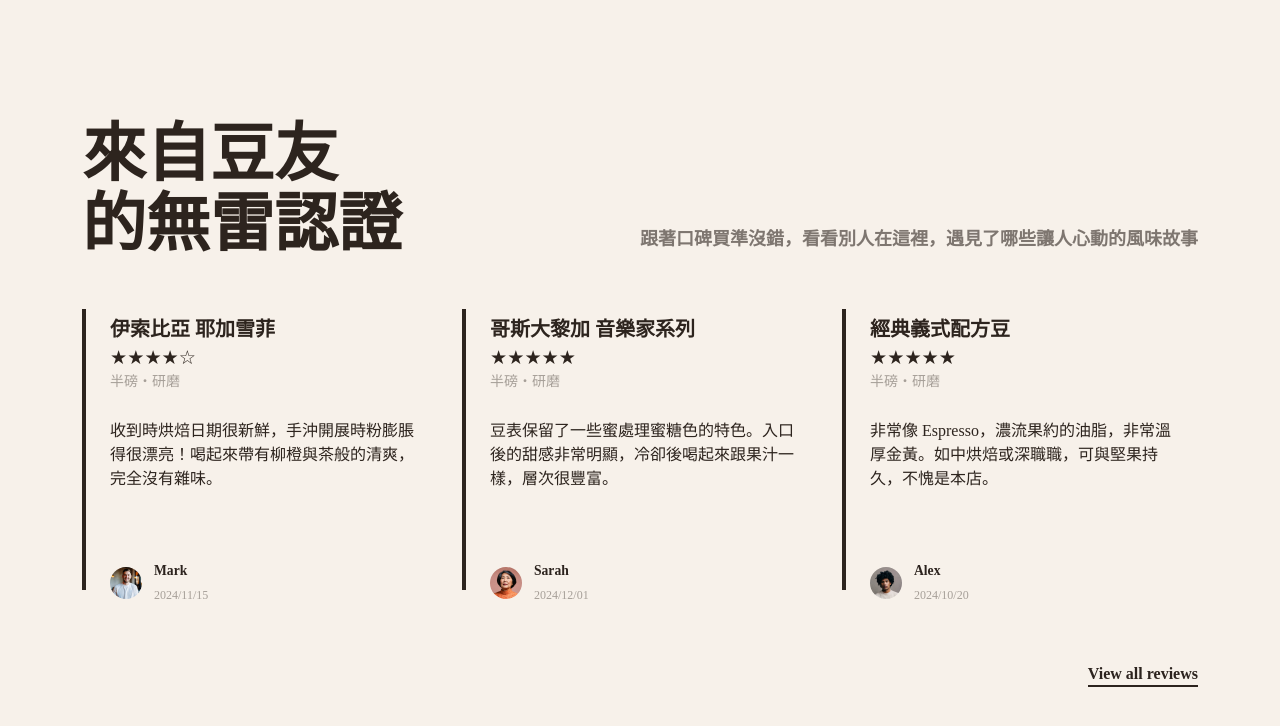
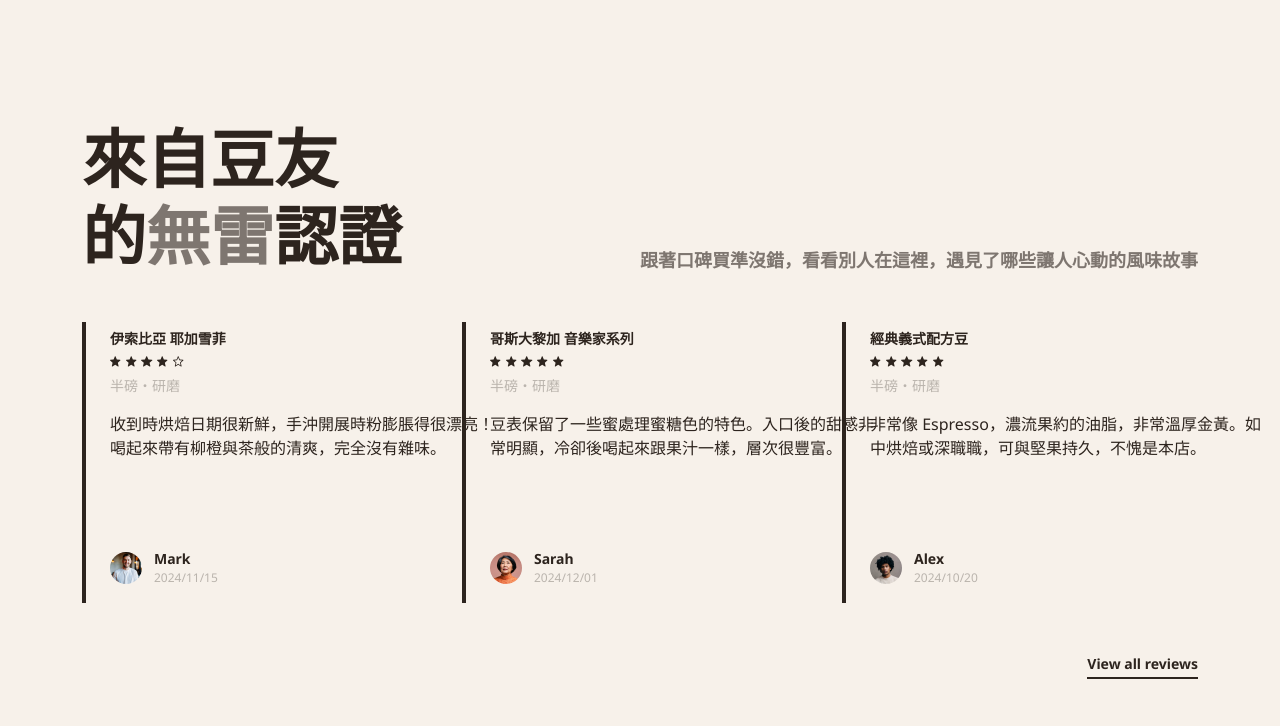
Before and after one commit to Jeffrey20230215/BeanYourself, a React (Vite) app: page / in a window 1280 px wide. Shown: the top 726 px of the page. Built offline with nearby package versions, Linux system fonts and the light colour scheme.

Commit message:
fix: 修正 Section 3 基礎排版

```diff
--- a/src/ReviewSection.jsx
+++ b/src/ReviewSection.jsx
@@ -1,16 +1,19 @@
 import React from 'react';
 import 'bootstrap/dist/css/bootstrap.min.css';
-import './ReviewSection.scss'; // 引入剛剛建立的樣式表
+import './ReviewSection.scss';
 
 import markAvatar from './assets/Mark.jpg';
 import sarahAvatar from './assets/Sarah.jpg';
 import alexAvatar from './assets/Alex.jpg';
+import starIcon from './assets/star.svg';
+// 請確保資產資料夾中有 star-empty.svg
+import starEmptyIcon from './assets/star-empty.svg';
 
 const reviews = [
   {
     id: 1,
     title: "伊索比亞 耶加雪菲",
-    stars: "★★★★☆",
+    starCount: 4,
     category: "半磅・研磨",
     content: "收到時烘焙日期很新鮮，手沖開展時粉膨脹得很漂亮！喝起來帶有柳橙與茶般的清爽，完全沒有雜味。",
     author: "Mark",
@@ -20,7 +23,7 @@ const reviews = [
   {
     id: 2,
     title: "哥斯大黎加 音樂家系列",
-    stars: "★★★★★",
+    starCount: 5,
     category: "半磅・研磨",
     content: "豆表保留了一些蜜處理蜜糖色的特色。入口後的甜感非常明顯，冷卻後喝起來跟果汁一樣，層次很豐富。",
     author: "Sarah",
@@ -30,7 +33,7 @@ const reviews = [
   {
     id: 3,
     title: "經典義式配方豆",
-    stars: "★★★★★",
+    starCount: 5,
     category: "半磅・研磨",
     content: "非常像 Espresso，濃流果約的油脂，非常溫厚金黃。如中烘焙或深職職，可與堅果持久，不愧是本店。",
     author: "Alex",
@@ -39,32 +42,56 @@ const reviews = [
   }
 ];
 
+// 星星元件：尺寸與間距由 SCSS 控制
+const StarRating = ({ count }) => {
+  return (
+    <div className="stars">
+      {[...Array(5)].map((_, i) => (
+        <img
+          key={i}
+          src={i < count ? starIcon : starEmptyIcon}
+          alt="star"
+        />
+      ))}
+    </div>
+  );
+};
+
 export default function ReviewSection() {
   return (
     <section className="review-section">
       <div className="container">
-        <div className="row align-items-end mb-5">
-          <div className="col-md-5">
+
+        {/* 1. 標題區塊：使用 heading-row 配合 SCSS 的 space-between */}
+        <div className="heading-row mb-5">
+          <div className="main-title-group">
             <h2 className="main-title">來自豆友</h2>
-            <h2 className="main-title">的無雷認證</h2>
+            <h2 className="main-title">的<span className="highlight">無雷</span>認證</h2>
           </div>
-          <div className="col-md-7 text-md-end pb-2">
-            <p className="sub-title">
-              跟著口碑買準沒錯，看看別人在這裡，遇見了哪些讓人心動的風味故事
-            </p>
-          </div>
+          <p className="sub-title">
+            跟著口碑買準沒錯，看看別人在這裡，遇見了哪些讓人心動的風味故事
+          </p>
         </div>
 
+        {/* 2. 卡片列表 */}
         <div className="row">
           {reviews.map((item) => (
             <div key={item.id} className="col-md-4 mb-4">
               <div className="review-card">
+                {/* 產品名 (Gap: 4px 到星星) */}
                 <h5 className="card-title">{item.title}</h5>
-                <div className="stars">{item.stars}</div>
+
+                {/* 星星評分 (Gap: 4px 到分類) */}
+                <StarRating count={item.starCount} />
+
+                {/* 分類標籤 (Gap: 16px 到內容) */}
                 <div className="category">{item.category}</div>
+
+                {/* 內容區塊 (Gap: 32px 到頭像) */}
                 <p className="content">{item.content}</p>
 
-                <div className="d-flex align-items-center user-info">
+                {/* 底部用户信息：由 SCSS 控制 margin-top: 32px */}
+                <div className="user-info">
                   <img src={item.avatar} alt={item.author} className="avatar" />
                   <div>
                     <div className="author-name">{item.author}</div>
@@ -76,7 +103,8 @@ export default function ReviewSection() {
           ))}
         </div>
 
-        <div className="text-end mt-5">
+        {/* 3. View all 連結：保持 Bootstrap text-end 排版 */}
+        <div className="text-end mt-4">
           <a href="#" className="view-all-link">
             View all reviews
           </a>
--- a/src/ReviewSection.scss
+++ b/src/ReviewSection.scss
@@ -1,91 +1,123 @@
 @import './assets/ds_tokens';
+
 .review-section {
-  background-color: #F7F1EA;
+  background-color: $ds-bg-cream;
   padding: 120px 0;
-  font-family: serif;
   min-height: 100vh;
   display: flex;
   align-items: center;
 
-  .main-title {
-    font-size: 64px;
-    font-weight: bold;
-    color: #2D241E;
-    line-height: 1.1;
-    margin: 0;
-  }
+  .heading-row {
+    display: flex;
+    justify-content: space-between;
+    align-items: flex-end;
+    margin-bottom: 48px;
+    width: 100%;
 
-  .sub-title {
-    color: #7E7670;
-    font-size: 18px;
-    line-height: 27px;
-    max-width: 558px;
-    margin-left: auto;
-    margin-bottom: 0;
-    font-weight: bold; // 依據先前 Figma 建議增加
+    .main-title {
+      color: $ds-text-main;
+      @include ds-display-d4;
+      margin: 0;
+      line-height: 1.2;
+
+      .highlight { color: $ds-primary-10; }
+    }
+
+    .sub-title {
+      color: $ds-text-muted;
+      @include ds-t6;
+      max-width: 558px;       // Figma 標註寬度
+      margin: 0;
+      text-align: right;      // Figma 標註右對齊
+      line-height: 27px;      // Figma 標註高度
+    }
   }
 
   .review-card {
-    border-left: 4px solid #2D241E;
-    padding: 8px 24px; // 修正了原本 8 缺少單位的問題
-    height: 281px;
+    border-left: 4px solid #2D241E; // Figma: Primary/13 (#2D241E)
+    padding: 8px 24px;              // Figma: Top 8px, Side 24px
+    width: 448px;                   // Figma: Fixed 448px
+    height: 281px;                  // Figma: Fixed 281px
+    display: flex;
+    flex-direction: column;
+    background-color: transparent;
 
+    // 1. 產品名稱與星星間距 (Gap: 4px)
     .card-title {
-      font-weight: bold;
-      color: #2D241E;
-      margin-bottom: 5px;
+      color: $ds-text-main;
+      @include ds-t8-bold;
+      margin-bottom: 4px;           // Figma: product name 下方 Gap 4px
+      line-height: 17px;            // Figma: 17px
     }
 
+    // 2. 星星區域 (Gap: 4px)
     .stars {
-      color: #2D241E;
-      font-size: 1.2rem;
+      display: flex;
+      gap: 4.31px;                  // Figma: 星星間距 4.31px
+      margin-bottom: 4px;           // Figma: rating 下方 Gap 4px
+      height: 20px;                 // Figma: 20px
+      align-items: center;
+
+      img {
+        width: 11.37px;             // Figma: 11.37px
+        height: 10.83px;            // Figma: 10.83px
+      }
     }
 
+    // 3. 分類與內容間距 (Gap: 16px)
     .category {
-      color: #A69F98;
-      font-size: 14px;
-      margin-bottom: 25px;
+      color: $ds-text-light;
+      @include ds-t8;
+      margin-bottom: 16px;          // Figma: attribute 下方 Gap 16px
+      line-height: 21px;            // Figma: 21px
     }
 
+    // 4. 內容區塊
     .content {
-      color: #2D241E;
-      font-size: 16px;
-      line-height: 24px;
-      margin-bottom: 40px;
-      min-height: 100px;
+      color: $ds-text-main;
+      @include ds-t7;
+      margin-bottom: 0;
+      flex-grow: 1;                 // 撐開空間，推擠用户信息
+      line-height: 1.5;
     }
 
+    // 5. 內容與頭像間距 (Gap: 32px)
     .user-info {
+      display: flex;
+      align-items: center;
+      margin-top: 32px;             // Figma: Gap 32px
+      padding-bottom: 8px;          // 為了對齊邊界 padding
+
       .avatar {
         width: 32px;
         height: 32px;
-        border-radius: 16px;
+        border-radius: 50%;
         margin-right: 12px;
         object-fit: cover;
       }
 
       .author-name {
-        font-weight: bold;
-        font-size: 0.85rem;
-        color: #2C231E;
+        color: $ds-text-main;
+        @include ds-t8-bold;
+        margin-bottom: 0;
       }
 
       .date {
-        color: #A69F98;
-        font-size: 12px;
+        color: $ds-text-light;
+        @include ds-t9;
       }
     }
   }
 
   .view-all-link {
-    color: #2C231E;
-    font-weight: bold;
+    color: $ds-text-main;
+    @include ds-t8-bold;
     text-decoration: none;
-    border-bottom: 2px solid #2C231E;
+    border-bottom: 2px solid $ds-primary-dark;
     padding-bottom: 3px;
+    transition: $ds-transition;
+    display: inline-block;
 
-    &:hover {
-      opacity: 0.8;
-    }
+    &:hover { opacity: 0.8; }
   }
 }
```
Also changed, not shown: src/assets/star-empty.svg (added), src/assets/star.svg (added).
